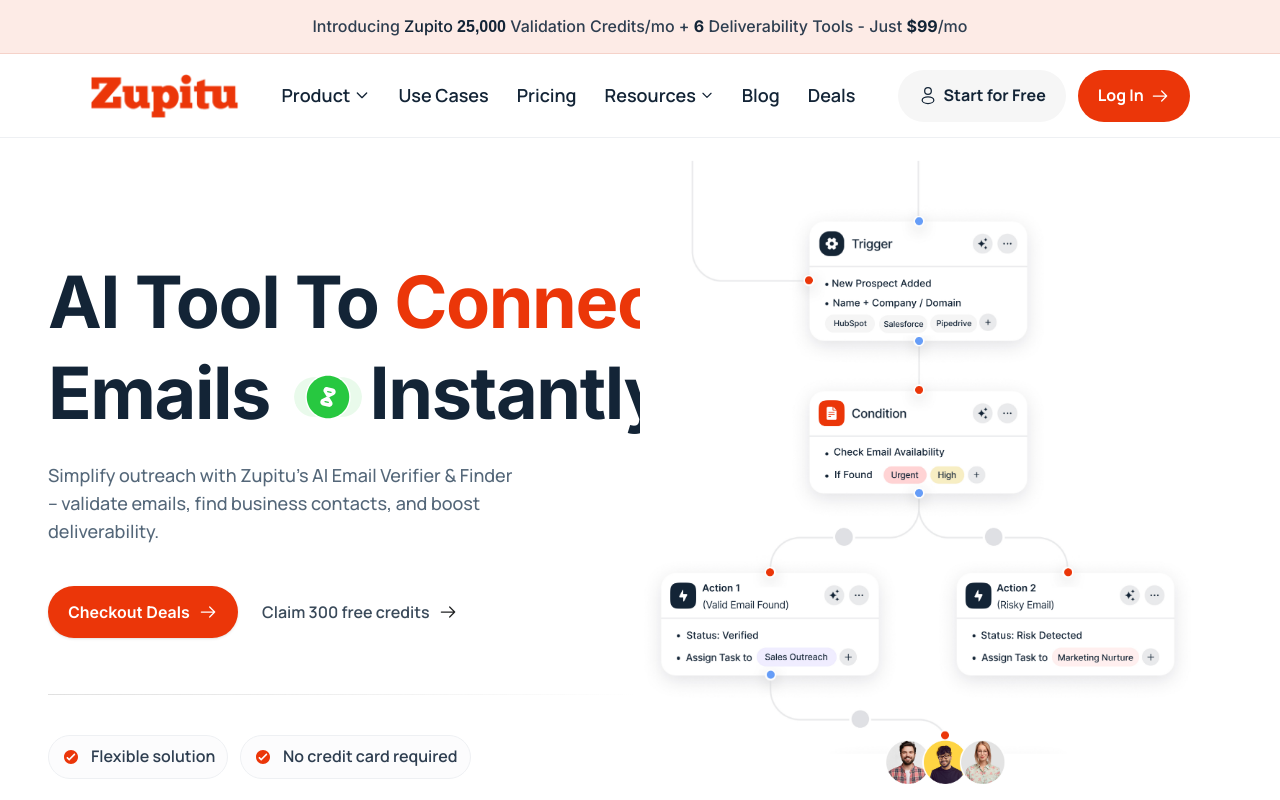
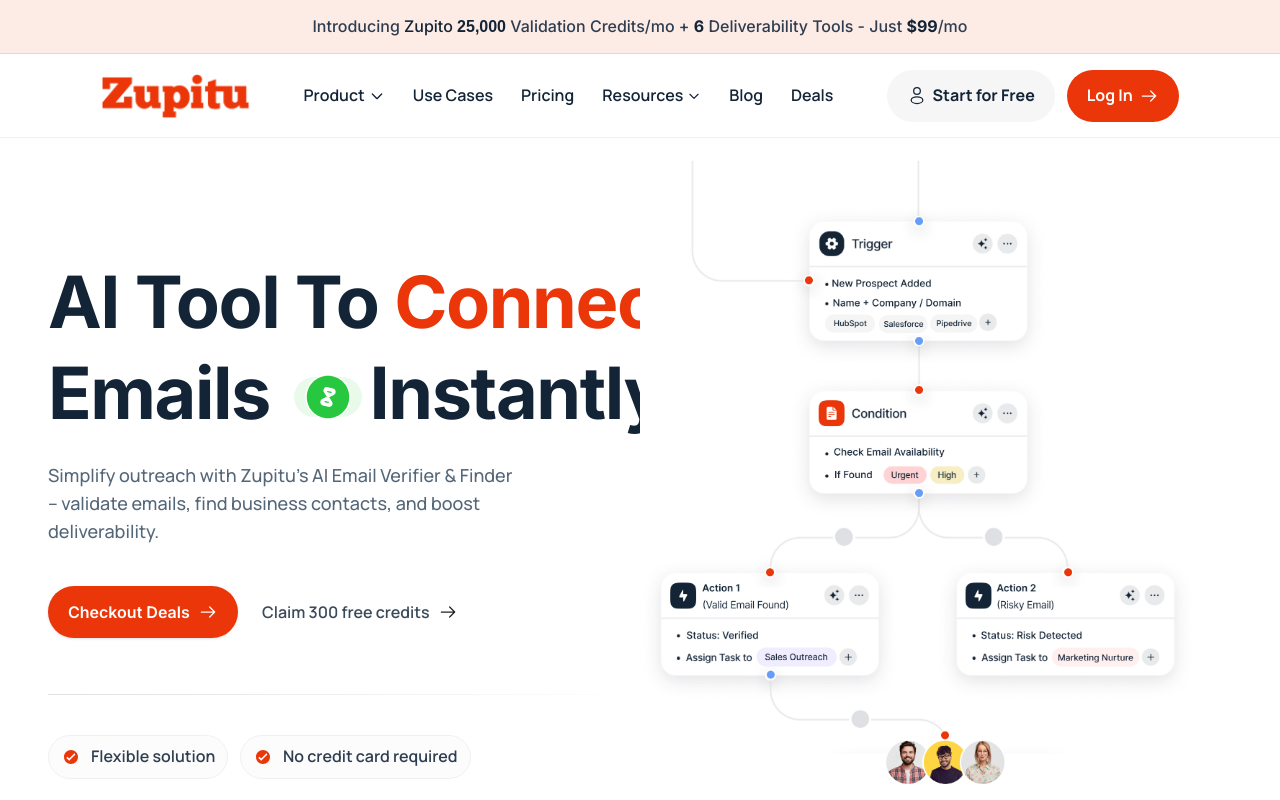
Before and after one commit to itfuturzMaharshi/zupito_website, a React (Vite) app: page / in a window 1280 px wide. Shown: the top 800 px of the page. Built offline with nearby package versions, Linux system fonts and the light colour scheme.

Commit message:
header section fix the issues

```diff
--- a/src/components/header/Header.jsx
+++ b/src/components/header/Header.jsx
@@ -63,7 +63,7 @@
               <button
                 onClick={toggleProductDropdown}
                 className="flex items-center gap-1 text-[#132436] hover:text-[#FF6B35] transition-colors header-nav-link"
-                style={{ fontFamily: 'Manrope', fontWeight: 600, fontSize: '18px', lineHeight: '110%' }}
+                style={{ fontFamily: 'Manrope', fontWeight: 600, fontSize: '16px', lineHeight: '110%' }}
               >
                 Product
                 <svg
@@ -114,7 +114,7 @@
             <Link
               to="/use-cases"
               className="text-[#132436] hover:text-[#FF6B35] transition-colors header-nav-link"
-              style={{ fontFamily: 'Manrope', fontWeight: 600, fontSize: '18px', lineHeight: '110%' }}
+              style={{ fontFamily: 'Manrope', fontWeight: 600, fontSize: '16px', lineHeight: '110%' }}
             >
               Use Cases
             </Link>
@@ -122,14 +122,14 @@
             <Link
               to="/pricing"
               className="text-[#132436] hover:text-[#FF6B35] transition-colors header-nav-link"
-              style={{ fontFamily: 'Manrope', fontWeight: 600, fontSize: '18px', lineHeight: '110%' }}
+              style={{ fontFamily: 'Manrope', fontWeight: 600, fontSize: '16px', lineHeight: '110%' }}
             >
               Pricing
             </Link>
 
             <button
               className="flex items-center gap-1 text-[#132436] hover:text-[#FF6B35] transition-colors header-nav-link"
-              style={{ fontFamily: 'Manrope', fontWeight: 600, fontSize: '18px', lineHeight: '110%' }}
+              style={{ fontFamily: 'Manrope', fontWeight: 600, fontSize: '16px', lineHeight: '110%' }}
             >
               Resources
               <svg
@@ -145,7 +145,7 @@
             <a
               href="#blog"
               className="text-[#132436] hover:text-[#FF6B35] transition-colors header-nav-link"
-              style={{ fontFamily: 'Manrope', fontWeight: 600, fontSize: '18px', lineHeight: '110%' }}
+              style={{ fontFamily: 'Manrope', fontWeight: 600, fontSize: '16px', lineHeight: '110%' }}
             >
               Blog
             </a>
@@ -153,7 +153,7 @@
             <Link
               to="/deals"
               className="text-[#132436] hover:text-[#FF6B35] transition-colors header-nav-link"
-              style={{ fontFamily: 'Manrope', fontWeight: 600, fontSize: '18px', lineHeight: '110%' }}
+              style={{ fontFamily: 'Manrope', fontWeight: 600, fontSize: '16px', lineHeight: '110%' }}
             >
               Deals
             </Link>
```
